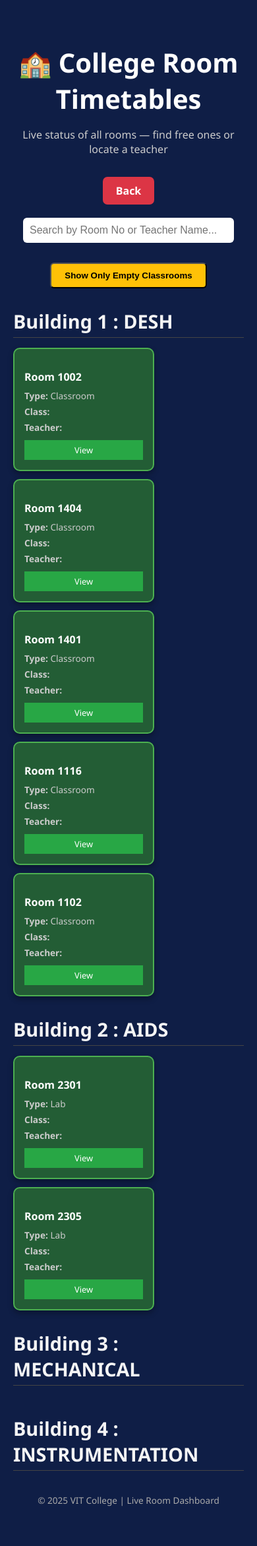
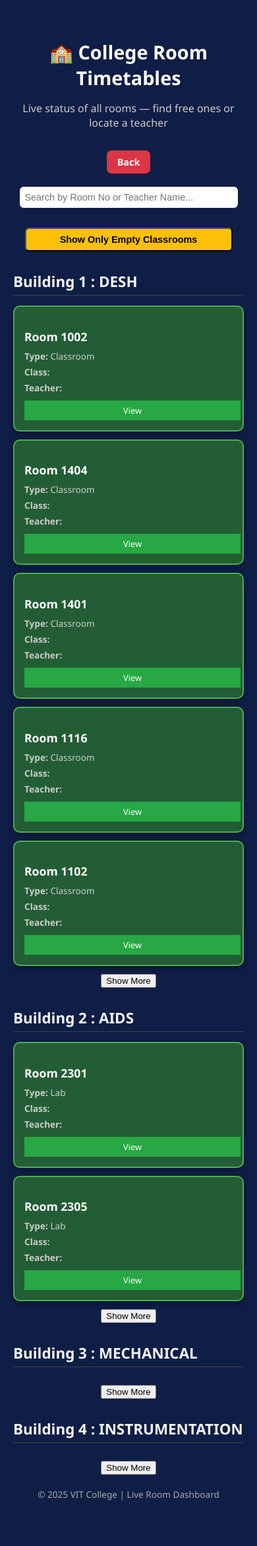
Before and after one commit to AADi2oo6/ASEP_sem2, a Django app: page /buildingpage in a window 390 px wide. Shown: the whole page at 66% size. After the commit the page ends 2274 px from the top, so only its background shows below. Run offline with Django 5.2, Linux system fonts and the light colour scheme; data comes from the database, SQL or seed files in the repository; both versions use the stored data as it was after the commit.

Commit message:
room timetable view more added and search fixed

```diff
--- a/ASEP2/static/css/buildingpage.css
+++ b/ASEP2/static/css/buildingpage.css
@@ -131,3 +131,81 @@
   font-weight: bold;
   cursor: pointer;
 }
+@media (max-width: 768px) {
+  header h1 {
+    font-size: 1.8rem;
+  }
+
+  .search-bar input {
+    width: 90%;
+  }
+
+  .card-container {
+    justify-content: center;
+  }
+
+  .room-card {
+    width: 100%;
+    max-width: 300px;
+    font-size: 0.9rem;
+  }
+
+  .room-card h3 {
+    font-size: 1.1rem;
+  }
+
+  .card-actions .btn {
+    font-size: 0.85rem;
+    padding: 8px;
+  }
+
+  .building-title {
+    font-size: 1.4rem;
+  }
+
+  .back-btn,
+  .toggle-btn {
+    font-size: 0.9rem;
+    padding: 8px 16px;
+  }
+}
+
+@media (max-width: 480px) {
+  .room-card {
+    max-width: 100%;
+    font-size: 0.85rem;
+  }
+
+  .search-bar input {
+    font-size: 0.9rem;
+    padding: 8px;
+  }
+
+  .card-actions .btn {
+    font-size: 0.8rem;
+    padding: 6px;
+  }
+
+  .toggle-btn {
+    width: 90%;
+    margin: 10px auto;
+    display: block;
+  }
+}
+
+.hidden-card {
+  display: none;
+}
+
+.toggle-card-btn {
+  text-align: center;
+  margin-top: 10px;
+}
+.fade-in {
+  animation: fadeIn 0.3s ease-in-out;
+}
+
+@keyframes fadeIn {
+  from { opacity: 0; transform: translateY(10px); }
+  to   { opacity: 1; transform: translateY(0); }
+}
--- a/ASEP2/templates/buildingpage.html
+++ b/ASEP2/templates/buildingpage.html
@@ -5,166 +5,119 @@
   <meta charset="UTF-8">
   <title>Live Room Status</title>
   <link rel="stylesheet" href="{% static 'css/buildingpage.css' %}">
+  <meta name="viewport" content="width=device-width, initial-scale=1.0">
 </head>
 <body>
   <div class="container">
     <header>
       <h1>🏫 College Room Timetables</h1>
       <p>Live status of all rooms — find free ones or locate a teacher</p>
-      <a href="" class="btn back-btn">Back</a>
-
+      <a href="javascript:history.back()" class="btn back-btn">Back</a>
       <div class="search-bar">
         <input type="text" id="searchInput" placeholder="Search by Room No or Teacher Name..." onkeyup="filterRooms()">
       </div>
     </header>
+
     <div class="filter-controls">
       <button class="btn toggle-btn" onclick="toggleVacantOnly()">Show Only Empty Classrooms</button>
     </div>
+
     {% for building, rooms in room_data.items %}
       <h2 class="building-title">{{ building }}</h2>
-      <div class="card-container">
+      <div class="card-container" id="building-{{ forloop.counter }}">
       {% for room in rooms %}
-        <div class="room-card {{room.status}} ">
+        <div class="room-card {{ room.status }} {% if forloop.counter > 6 %}hidden-card{% endif %}"
+           data-room="{{ room.number }}" data-teacher="{{ room.teacher }}">
         <h3>Room {{ room.number }}</h3>
         <p><strong>Type:</strong> {{ room.type }}</p>
         <p><strong>Class:</strong> {{ room.class }}</p>
-          <p><strong>Teacher:</strong>{{ room.teacher }}</p>
+        <p><strong>Teacher:</strong> {{ room.teacher }}</p>
         <div class="card-actions">
-            <a href="" class="btn">View</a>
-            {% comment %} <a href="" class="btn download">Download</a> {% endcomment %}
+          <a href="#" class="btn">View</a>
         </div>
         </div>
       {% endfor %}
       </div>
+
+      <!-- Toggle Button -->
+      <div class="toggle-card-btn">
+      <button class="btn show-more-btn" onclick="toggleBuilding({{ forloop.counter }})">Show More</button>
+      </div>
       {% endfor %}
 
-    {% comment %} <h2 class="building-title">DESH</h2>
-<div class="card-container">
-  <div class="room-card vacant" data-room="1201" data-teacher="">
-    <h3>Room 1201</h3>
-    <p><strong>Type:</strong> Classroom</p>
-    <p><strong>Capacity:</strong> 60</p>
-    <div class="card-actions">
-      <a href="#" class="btn">View</a>
-      <a href="#" class="btn download">Download</a>
-    </div>
-  </div>
-  <div class="room-card" data-room="1202" data-teacher="Dr. Mehta">
-    <h3>Room 1202</h3>
-    <p><strong>Type:</strong> Lab</p>
-    <p><strong>Capacity:</strong> 30</p>
-    <div class="card-actions">
-      <a href="#" class="btn">View</a>
-      <a href="#" class="btn download">Download</a>
-    </div>
-  </div>
-  <!-- Add 3 more similarly -->
-</div>
-
-<h2 class="building-title">AIDS</h2>
-<div class="card-container">
-  <div class="room-card vacant" data-room="2201" data-teacher="">
-    <h3>Room 2201</h3>
-    <p><strong>Type:</strong> Classroom</p>
-    <p><strong>Capacity:</strong> 50</p>
-    <div class="card-actions">
-      <a href="#" class="btn">View</a>
-      <a href="#" class="btn download">Download</a>
-    </div>
-  </div>
-  <div class="room-card" data-room="2202" data-teacher="Prof. Sharma">
-    <h3>Room 2202</h3>
-    <p><strong>Type:</strong> Lab</p>
-    <p><strong>Capacity:</strong> 25</p>
-    <p><strong>Teacher:</strong> Prof. Sharma</p>
-    <div class="card-actions">
-      <a href="#" class="btn">View</a>
-      <a href="#" class="btn download">Download</a>
-    </div>
-  </div>
-</div>
-
-<h2 class="building-title">MECHANICAL</h2>
-<div class="card-container">
-  <div class="room-card" data-room="3201" data-teacher="Dr. Patel">
-    <h3>Room 3201</h3>
-    <p><strong>Type:</strong> Workshop</p>
-    <p><strong>Capacity:</strong> 40</p>
-    <p><strong>Teacher:</strong> Dr. Patel</p>
-    <div class="card-actions">
-      <a href="#" class="btn">View</a>
-      <a href="#" class="btn download">Download</a>
-    </div>
-  </div>
-  <div class="room-card vacant" data-room="3202" data-teacher="">
-    <h3>Room 3202</h3>
-    <p><strong>Type:</strong> Classroom</p>
-    <p><strong>Capacity:</strong> 60</p>
-    <div class="card-actions">
-      <a href="#" class="btn">View</a>
-      <a href="#" class="btn download">Download</a>
-    </div>
-  </div>
-</div>
-
-<h2 class="building-title">INSTRUMENTATION</h2>
-<div class="card-container">
-  <div class="room-card vacant" data-room="4201" data-teacher="">
-    <h3>Room 4201</h3>
-    <p><strong>Type:</strong> Lab</p>
-    <p><strong>Capacity:</strong> 20</p>
-    <div class="card-actions">
-      <a href="#" class="btn">View</a>
-      <a href="#" class="btn download">Download</a>
-    </div>
-  </div>
-  <div class="room-card" data-room="4202" data-teacher="Ms. Rina">
-    <h3>Room 4202</h3>
-    <p><strong>Type:</strong> Classroom</p>
-    <p><strong>Capacity:</strong> 55</p>
-    <p><strong>Teacher:</strong> Ms. Rina</p>
-    <div class="card-actions">
-      <a href="#" class="btn">View</a>
-      <a href="#" class="btn download">Download</a>
-    </div>
-  </div>
-</div> {% endcomment %}
 
 
+
+      <p id="noResultsMessage" style="display:none; text-align:center; color:#ccc; margin-top:20px;">
+        🚫 No matching rooms found.
+      </p>
     <footer>© 2025 VIT College | Live Room Dashboard</footer>
   </div>
 
 <script>
+  // Declare globally to persist state
+  let showingVacantOnly = false;
+
   function filterRooms() {
     const input = document.getElementById("searchInput").value.toLowerCase();
     const cards = document.querySelectorAll('.room-card');
+    let anyVisible = false;
 
     cards.forEach(card => {
-        const room = card.getAttribute('data-room').toLowerCase();
-        const teacher = card.getAttribute('data-teacher').toLowerCase();
+      const room = card.getAttribute('data-room')?.toLowerCase() || '';
+      const teacher = card.getAttribute('data-teacher')?.toLowerCase() || '';
       const match = room.includes(input) || teacher.includes(input);
-        card.style.display = match ? 'block' : 'none';
+
+      card.style.display = match ? "block" : "none";
+      if (match) anyVisible = true;
     });
+
+    document.getElementById("noResultsMessage").style.display = anyVisible ? "none" : "block";
   }
-  </script>
-  <script>
-  let showingVacantOnly = false;
 
   function toggleVacantOnly() {
+    // Reset search
+    document.getElementById("searchInput").value = "";
     const cards = document.querySelectorAll('.room-card');
     const toggleBtn = document.querySelector('.toggle-btn');
+    let anyVisible = false;
+
     showingVacantOnly = !showingVacantOnly;
 
     cards.forEach(card => {
       const isVacant = card.classList.contains('vacant');
-      card.style.display = showingVacantOnly ? (isVacant ? 'block' : 'none') : 'block';
+      const show = showingVacantOnly ? isVacant : true;
+      card.style.display = show ? "block" : "none";
+      if (show) anyVisible = true;
     });
 
     toggleBtn.textContent = showingVacantOnly
       ? "Show All Classrooms"
       : "Show Only Empty Classrooms";
+
+    document.getElementById("noResultsMessage").style.display = anyVisible ? "none" : "block";
+  }
+
+  function toggleBuilding(id) {
+    const container = document.getElementById(`building-${id}`);
+    const hiddenCards = container.querySelectorAll('.hidden-card');
+    const button = container.nextElementSibling.querySelector('.show-more-btn');
+    const isHidden = hiddenCards.length > 0 && (hiddenCards[0].style.display === "none" || hiddenCards[0].style.display === "");
+
+    hiddenCards.forEach(card => {
+      if (isHidden) {
+        card.style.display = "block";
+        card.classList.add("fade-in");
+        setTimeout(() => card.classList.remove("fade-in"), 400);
+      } else {
+        card.style.display = "none";
+      }
+    });
+
+    button.textContent = isHidden ? "Show Less" : "Show More";
   }
 </script>
 
+
 </body>
 </html>
```
Also changed, not shown: ASEP2/db.sqlite3. Lines whose indentation alone changed are shown as unchanged.
